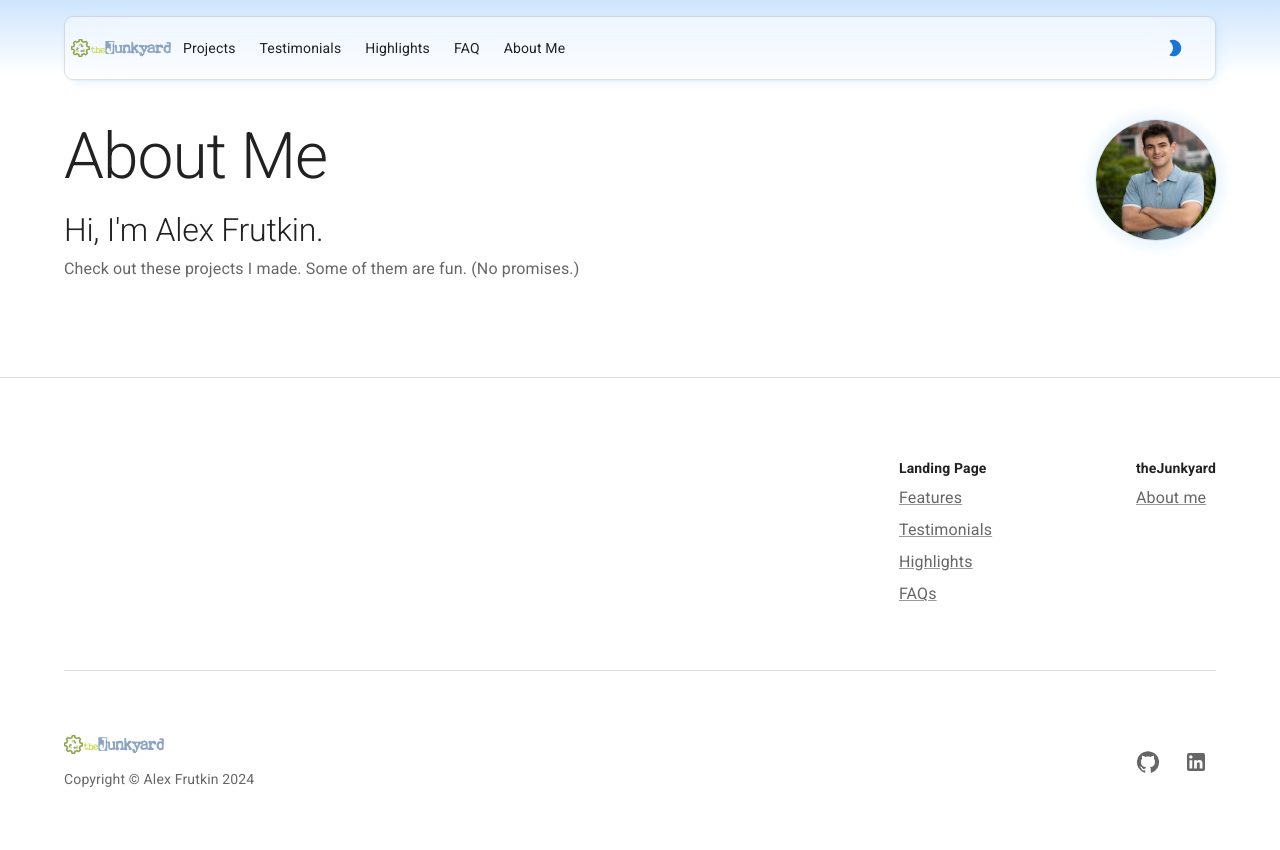
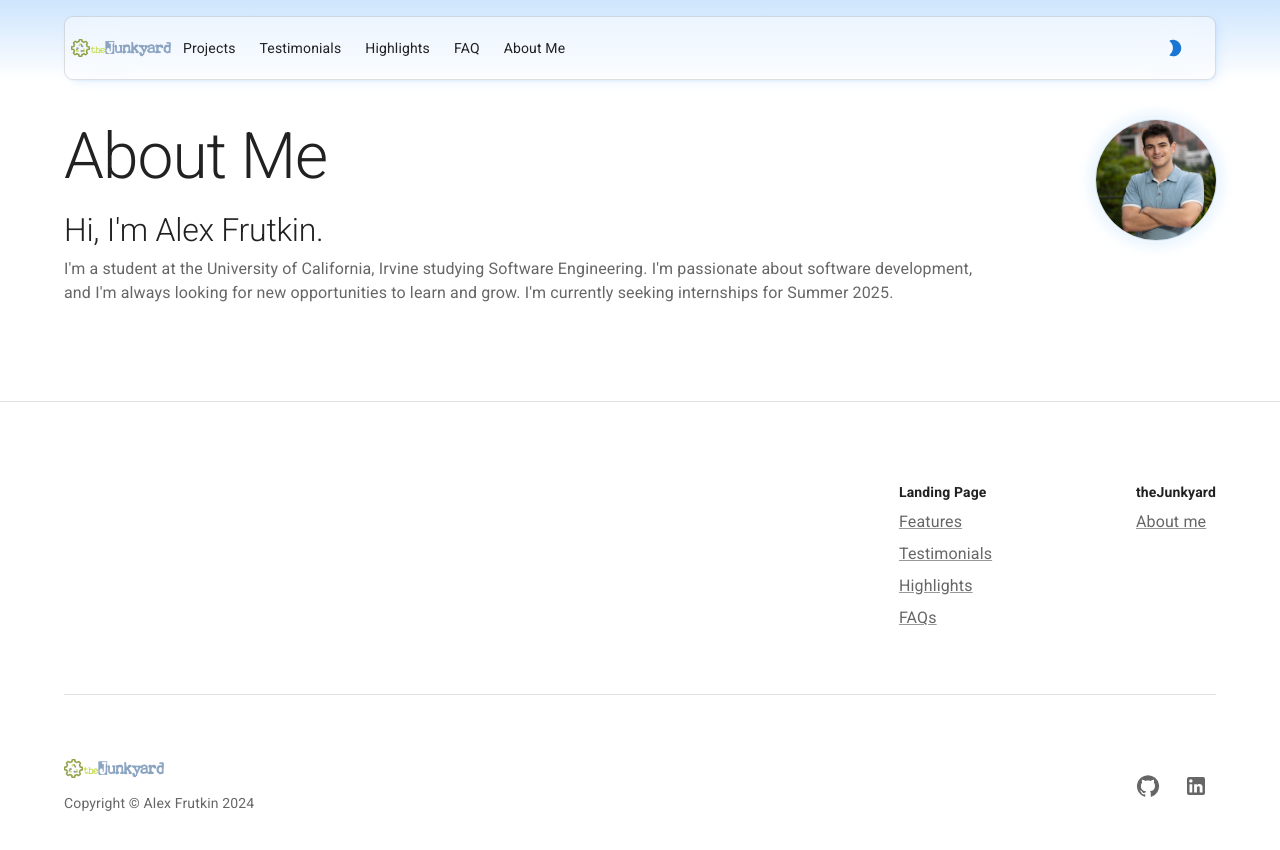
Before and after one commit to yummydirtx/theJunkyard, a React (Create React App) app: page /about in a window 1280 px wide. Shown: the top 850 px of the page. Built offline with nearby package versions, Linux system fonts and the light colour scheme.

Commit message:
Created a description for the about me

```diff
--- a/src/components/Me.js
+++ b/src/components/Me.js
@@ -86,7 +86,7 @@ export default function Me() {
             color="text.secondary"
             sx={{ mt:{ xs: 1, sm: 1 }, alignSelf: 'left', width: { sm: '100%', md: '80%' } }}
           >
-            Check out these projects I made. Some of them are fun. (No promises.)
+            I'm a student at the University of California, Irvine studying Software Engineering. I'm passionate about software development, and I'm always looking for new opportunities to learn and grow. I'm currently seeking internships for Summer 2025.
           </Typography>
       </Container>
     </Box>
```
